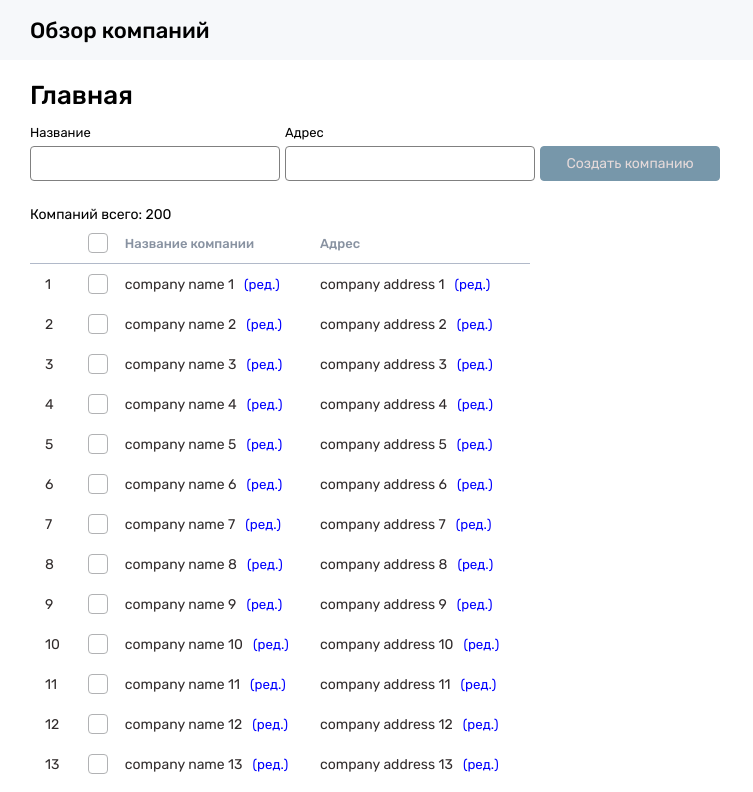
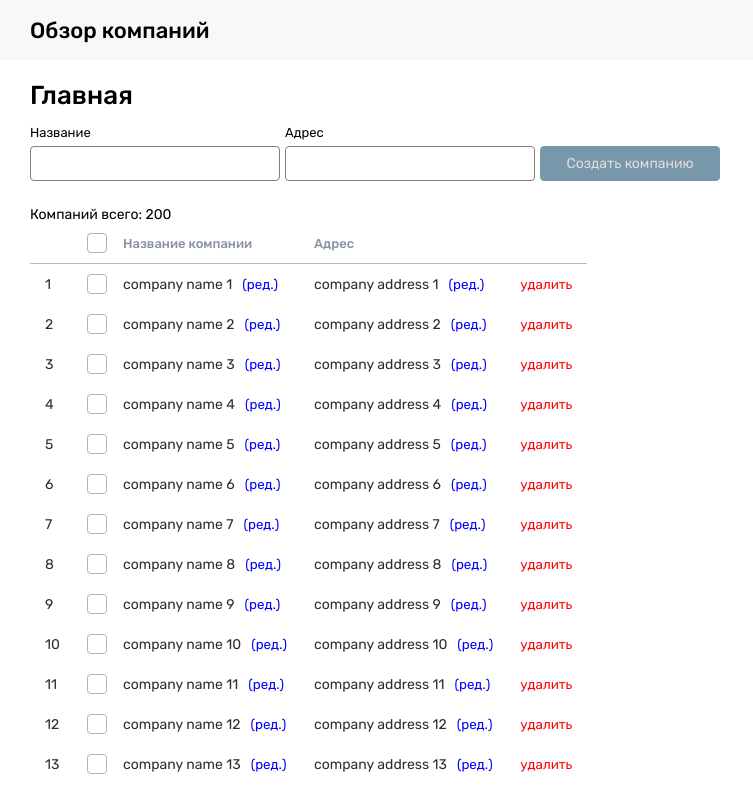
Before and after one commit to v-mokrushin/adept-group-test, a React (Create React App) app: page / in a window 1280 px wide. Shown: the top 792 px of the page, without its empty margins (0-753 px from the left). Built offline with nearby package versions, Linux system fonts and the light colour scheme.

Commit message:
Добавлена кнопка одиночного удаления компании

```diff
--- a/src/entities/company/model/slice.ts
+++ b/src/entities/company/model/slice.ts
@@ -21,6 +21,14 @@ export const companiesSlice = createSlice({
         name: name,
         address: address,
       });
+    },
+
+    deleteById(
+      state: ICompanySliceState,
+      action: { payload: number; type: string }
+    ) {
+      const id = action.payload;
+      state.companies = state.companies.filter((company) => company.id !== id);
     },
 
     deleteByIds(
--- a/src/shared/ui/textButton/ui/TextButton.module.scss
+++ b/src/shared/ui/textButton/ui/TextButton.module.scss
@@ -9,4 +9,8 @@
   &:hover {
     text-decoration: underline;
   }
+
+  &_error {
+    color: red;
+  }
 }
--- a/src/shared/ui/textButton/ui/TextButton.tsx
+++ b/src/shared/ui/textButton/ui/TextButton.tsx
@@ -5,13 +5,18 @@ import classNames from "classnames";
 interface IProps {
   onClick?: (event: React.MouseEvent) => void;
   children: React.ReactNode;
+  errorStyle?: boolean;
 }
 
-export const TextButton: React.FC<IProps> = ({ onClick, children }) => {
+export const TextButton: React.FC<IProps> = ({
+  onClick,
+  children,
+  errorStyle,
+}) => {
   return (
     <button
       onClick={(event) => onClick && onClick(event)}
-      className={classNames(styles.root)}
+      className={classNames(styles.root, errorStyle && styles.root_error)}
     >
       {children}
     </button>
--- a/src/widgets/companiesWorks/ui/CompaniesWorks.module.scss
+++ b/src/widgets/companiesWorks/ui/CompaniesWorks.module.scss
@@ -1,6 +1,6 @@
 .root {
   .table {
-    min-width: 500px;
+    min-width: 550px;
 
     .tdBox {
       display: flex;
--- a/src/widgets/companiesWorks/ui/CompaniesWorks.tsx
+++ b/src/widgets/companiesWorks/ui/CompaniesWorks.tsx
@@ -30,6 +30,11 @@ export const CompaniesWorks: React.FC<IProps> = ({ className }) => {
   useInfiniteScroll(() =>
     dispatch(companiesSliceActions.increaseDisplayCount())
   );
+
+  const onDeleteCompany = useCallback((id: number) => {
+    dispatch(companiesSliceActions.deleteById(id));
+    selection.reset();
+  }, []);
 
   const onDeleteCompanies = useCallback(() => {
     dispatch(companiesSliceActions.deleteByIds(selection.ids));
@@ -86,6 +91,7 @@ export const CompaniesWorks: React.FC<IProps> = ({ className }) => {
             </th>
             <th>Название компании</th>
             <th>Адрес</th>
+            {selection.isSomeSelected || <th></th>}
           </tr>
         </thead>
         <tbody>
@@ -122,6 +128,16 @@ export const CompaniesWorks: React.FC<IProps> = ({ className }) => {
                   </TextButton>
                 </div>
               </td>
+              {selection.isSomeSelected || (
+                <td>
+                  <TextButton
+                    errorStyle
+                    onClick={() => onDeleteCompany(company.id)}
+                  >
+                    удалить
+                  </TextButton>
+                </td>
+              )}
             </tr>
           ))}
         </tbody>
```
